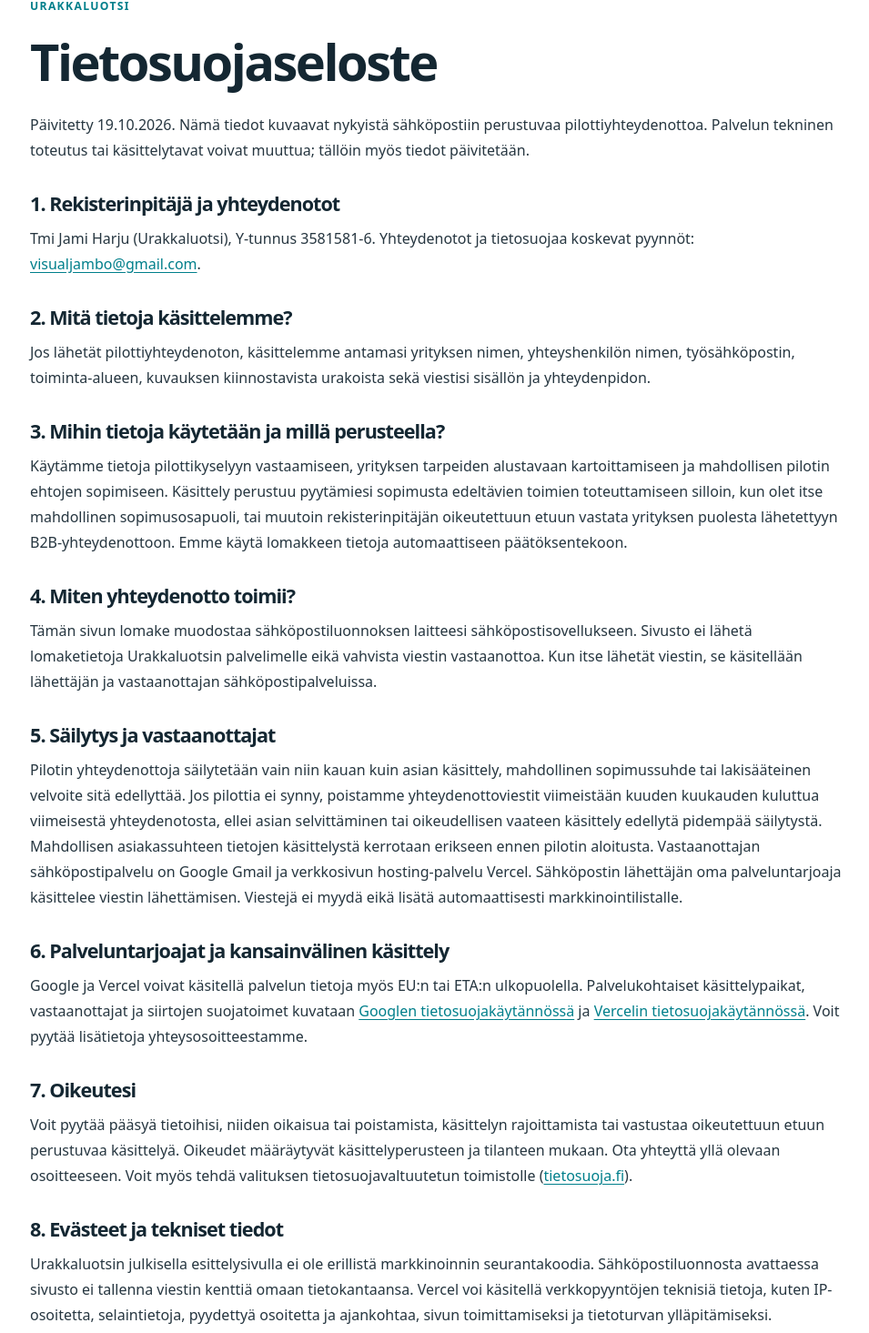
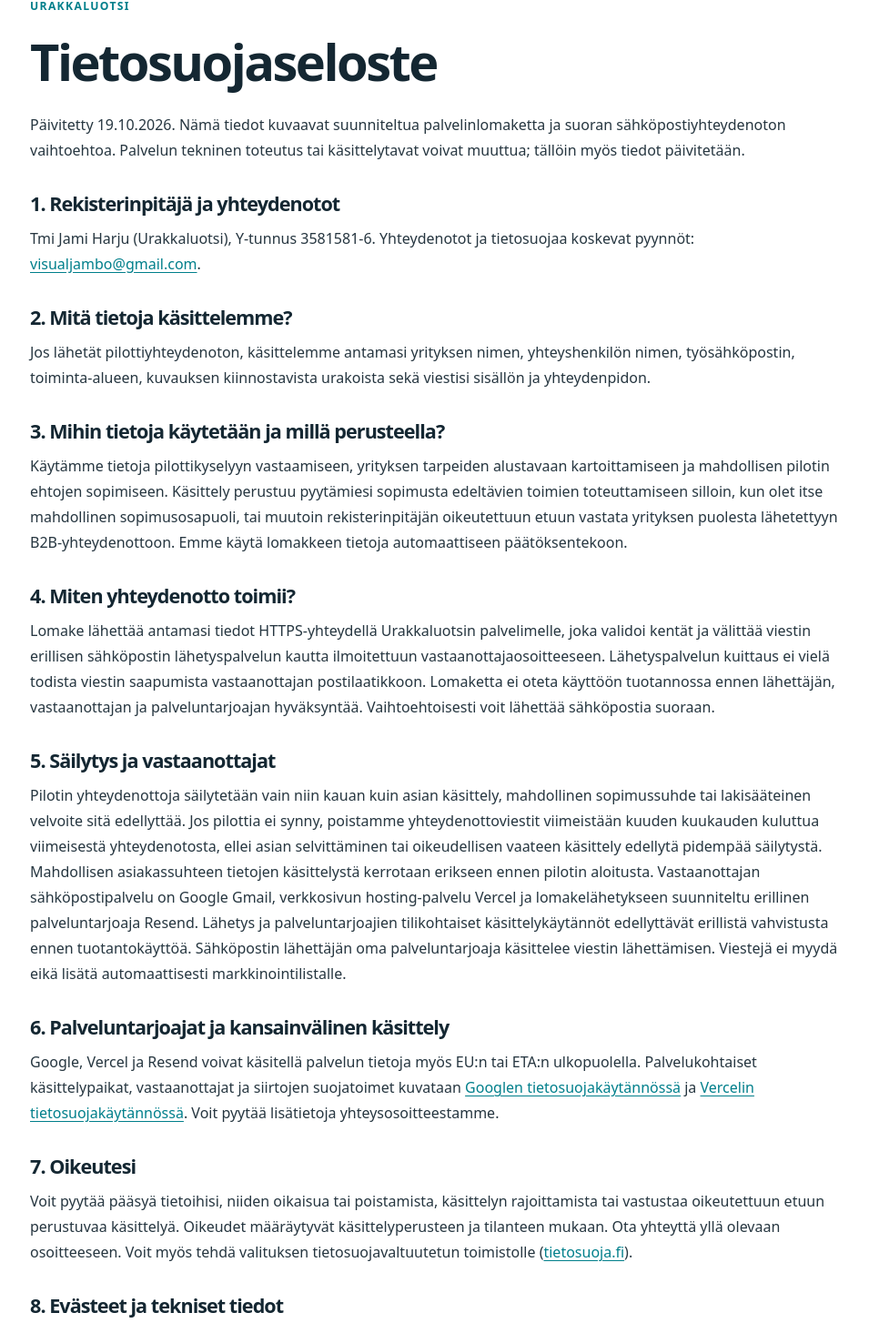
Before and after one commit to Jambovisuaalit/pulseplay, a Next.js app: page /esittely/tietosuoja in a window 1280 px wide. Shown: the part 160-1625 px from the top of the page at 91% size, without its empty margins (157-1112 px from the left). Built offline with nearby package versions, Linux system fonts and the light colour scheme.

Commit message:
docs(urakkaluotsi): align privacy notice with server-side contact flow

```diff
--- a/app/esittely/tietosuoja/page.tsx
+++ b/app/esittely/tietosuoja/page.tsx
@@ -13,7 +13,7 @@ export default function TietosuojaPage() {
     <main id="tietosuoja" tabIndex={-1} className="ul-container ul-privacy-page">
       <span className="ul-eyebrow">URAKKALUOTSI</span>
       <h1>Tietosuojaseloste</h1>
-      <p>Päivitetty 19.10.2026. Nämä tiedot kuvaavat nykyistä sähköpostiin perustuvaa pilottiyhteydenottoa. Palvelun tekninen toteutus tai käsittelytavat voivat muuttua; tällöin myös tiedot päivitetään.</p>
+      <p>Päivitetty 19.10.2026. Nämä tiedot kuvaavat suunniteltua palvelinlomaketta ja suoran sähköpostiyhteydenoton vaihtoehtoa. Palvelun tekninen toteutus tai käsittelytavat voivat muuttua; tällöin myös tiedot päivitetään.</p>
       <h2>1. Rekisterinpitäjä ja yhteydenotot</h2>
       <p>Tmi Jami Harju (Urakkaluotsi), Y-tunnus 3581581-6. Yhteydenotot ja tietosuojaa koskevat pyynnöt: <a href="mailto:visualjambo@gmail.com">visualjambo@gmail.com</a>.</p>
       <h2>2. Mitä tietoja käsittelemme?</h2>
@@ -21,15 +21,15 @@ export default function TietosuojaPage() {
       <h2>3. Mihin tietoja käytetään ja millä perusteella?</h2>
       <p>Käytämme tietoja pilottikyselyyn vastaamiseen, yrityksen tarpeiden alustavaan kartoittamiseen ja mahdollisen pilotin ehtojen sopimiseen. Käsittely perustuu pyytämiesi sopimusta edeltävien toimien toteuttamiseen silloin, kun olet itse mahdollinen sopimusosapuoli, tai muutoin rekisterinpitäjän oikeutettuun etuun vastata yrityksen puolesta lähetettyyn B2B-yhteydenottoon. Emme käytä lomakkeen tietoja automaattiseen päätöksentekoon.</p>
       <h2>4. Miten yhteydenotto toimii?</h2>
-      <p>Tämän sivun lomake muodostaa sähköpostiluonnoksen laitteesi sähköpostisovellukseen. Sivusto ei lähetä lomaketietoja Urakkaluotsin palvelimelle eikä vahvista viestin vastaanottoa. Kun itse lähetät viestin, se käsitellään lähettäjän ja vastaanottajan sähköpostipalveluissa.</p>
+      <p>Lomake lähettää antamasi tiedot HTTPS-yhteydellä Urakkaluotsin palvelimelle, joka validoi kentät ja välittää viestin erillisen sähköpostin lähetyspalvelun kautta ilmoitettuun vastaanottajaosoitteeseen. Lähetyspalvelun kuittaus ei vielä todista viestin saapumista vastaanottajan postilaatikkoon. Lomaketta ei oteta käyttöön tuotannossa ennen lähettäjän, vastaanottajan ja palveluntarjoajan hyväksyntää. Vaihtoehtoisesti voit lähettää sähköpostia suoraan.</p>
       <h2>5. Säilytys ja vastaanottajat</h2>
-      <p>Pilotin yhteydenottoja säilytetään vain niin kauan kuin asian käsittely, mahdollinen sopimussuhde tai lakisääteinen velvoite sitä edellyttää. Jos pilottia ei synny, poistamme yhteydenottoviestit viimeistään kuuden kuukauden kuluttua viimeisestä yhteydenotosta, ellei asian selvittäminen tai oikeudellisen vaateen käsittely edellytä pidempää säilytystä. Mahdollisen asiakassuhteen tietojen käsittelystä kerrotaan erikseen ennen pilotin aloitusta. Vastaanottajan sähköpostipalvelu on Google Gmail ja verkkosivun hosting-palvelu Vercel. Sähköpostin lähettäjän oma palveluntarjoaja käsittelee viestin lähettämisen. Viestejä ei myydä eikä lisätä automaattisesti markkinointilistalle.</p>
+      <p>Pilotin yhteydenottoja säilytetään vain niin kauan kuin asian käsittely, mahdollinen sopimussuhde tai lakisääteinen velvoite sitä edellyttää. Jos pilottia ei synny, poistamme yhteydenottoviestit viimeistään kuuden kuukauden kuluttua viimeisestä yhteydenotosta, ellei asian selvittäminen tai oikeudellisen vaateen käsittely edellytä pidempää säilytystä. Mahdollisen asiakassuhteen tietojen käsittelystä kerrotaan erikseen ennen pilotin aloitusta. Vastaanottajan sähköpostipalvelu on Google Gmail, verkkosivun hosting-palvelu Vercel ja lomakelähetykseen suunniteltu erillinen palveluntarjoaja Resend. Lähetys ja palveluntarjoajien tilikohtaiset käsittelykäytännöt edellyttävät erillistä vahvistusta ennen tuotantokäyttöä. Sähköpostin lähettäjän oma palveluntarjoaja käsittelee viestin lähettämisen. Viestejä ei myydä eikä lisätä automaattisesti markkinointilistalle.</p>
       <h2>6. Palveluntarjoajat ja kansainvälinen käsittely</h2>
-      <p>Google ja Vercel voivat käsitellä palvelun tietoja myös EU:n tai ETA:n ulkopuolella. Palvelukohtaiset käsittelypaikat, vastaanottajat ja siirtojen suojatoimet kuvataan <a href="https://policies.google.com/privacy" target="_blank" rel="noopener noreferrer">Googlen tietosuojakäytännössä</a> ja <a href="https://vercel.com/legal/privacy-policy" target="_blank" rel="noopener noreferrer">Vercelin tietosuojakäytännössä</a>. Voit pyytää lisätietoja yhteysosoitteestamme.</p>
+      <p>Google, Vercel ja Resend voivat käsitellä palvelun tietoja myös EU:n tai ETA:n ulkopuolella. Palvelukohtaiset käsittelypaikat, vastaanottajat ja siirtojen suojatoimet kuvataan <a href="https://policies.google.com/privacy" target="_blank" rel="noopener noreferrer">Googlen tietosuojakäytännössä</a> ja <a href="https://vercel.com/legal/privacy-policy" target="_blank" rel="noopener noreferrer">Vercelin tietosuojakäytännössä</a>. Voit pyytää lisätietoja yhteysosoitteestamme.</p>
       <h2>7. Oikeutesi</h2>
       <p>Voit pyytää pääsyä tietoihisi, niiden oikaisua tai poistamista, käsittelyn rajoittamista tai vastustaa oikeutettuun etuun perustuvaa käsittelyä. Oikeudet määräytyvät käsittelyperusteen ja tilanteen mukaan. Ota yhteyttä yllä olevaan osoitteeseen. Voit myös tehdä valituksen tietosuojavaltuutetun toimistolle (<a href="https://tietosuoja.fi/" target="_blank" rel="noopener noreferrer">tietosuoja.fi</a>).</p>
       <h2>8. Evästeet ja tekniset tiedot</h2>
-      <p>Urakkaluotsin julkisella esittelysivulla ei ole erillistä markkinoinnin seurantakoodia. Sähköpostiluonnosta avattaessa sivusto ei tallenna viestin kenttiä omaan tietokantaansa. Vercel voi käsitellä verkkopyyntöjen teknisiä tietoja, kuten IP-osoitetta, selaintietoja, pyydettyä osoitetta ja ajankohtaa, sivun toimittamiseksi ja tietoturvan ylläpitämiseksi. Lomakkeen kenttiä ei lisätä sivun osoitteeseen tai lähetetä analytiikkaan. Samalla verkkotunnuksella olevan suojatun työkalun kirjautuminen käyttää istuntoevästettä; julkisen esittelysivun käyttö ei edellytä kirjautumista.</p>
+      <p>Urakkaluotsin julkisella esittelysivulla ei ole erillistä markkinoinnin seurantakoodia. Lomakkeen kentät käsitellään palvelinpyynnössä viestin edelleenlähettämiseksi. Sovellus ei tarkoituksellisesti tallenna lomakkeen tietoja omaan tietokantaan, mutta käytetty sähköpostipalvelu voi käsitellä toimitussisältöä. Vercel voi käsitellä verkkopyyntöjen teknisiä tietoja, kuten IP-osoitetta, selaintietoja, pyydettyä osoitetta ja ajankohtaa, sivun toimittamiseksi ja tietoturvan ylläpitämiseksi. Lomakkeen kenttiä ei lisätä sivun osoitteeseen eikä tarkoituksellisesti lähetetä analytiikkaan. Samalla verkkotunnuksella olevan suojatun työkalun kirjautuminen käyttää istuntoevästettä; julkisen esittelysivun käyttö ei edellytä kirjautumista.</p>
       <p><Link href="/esittely">← Takaisin esittelyyn</Link></p>
     </main>
   </div>;
```
